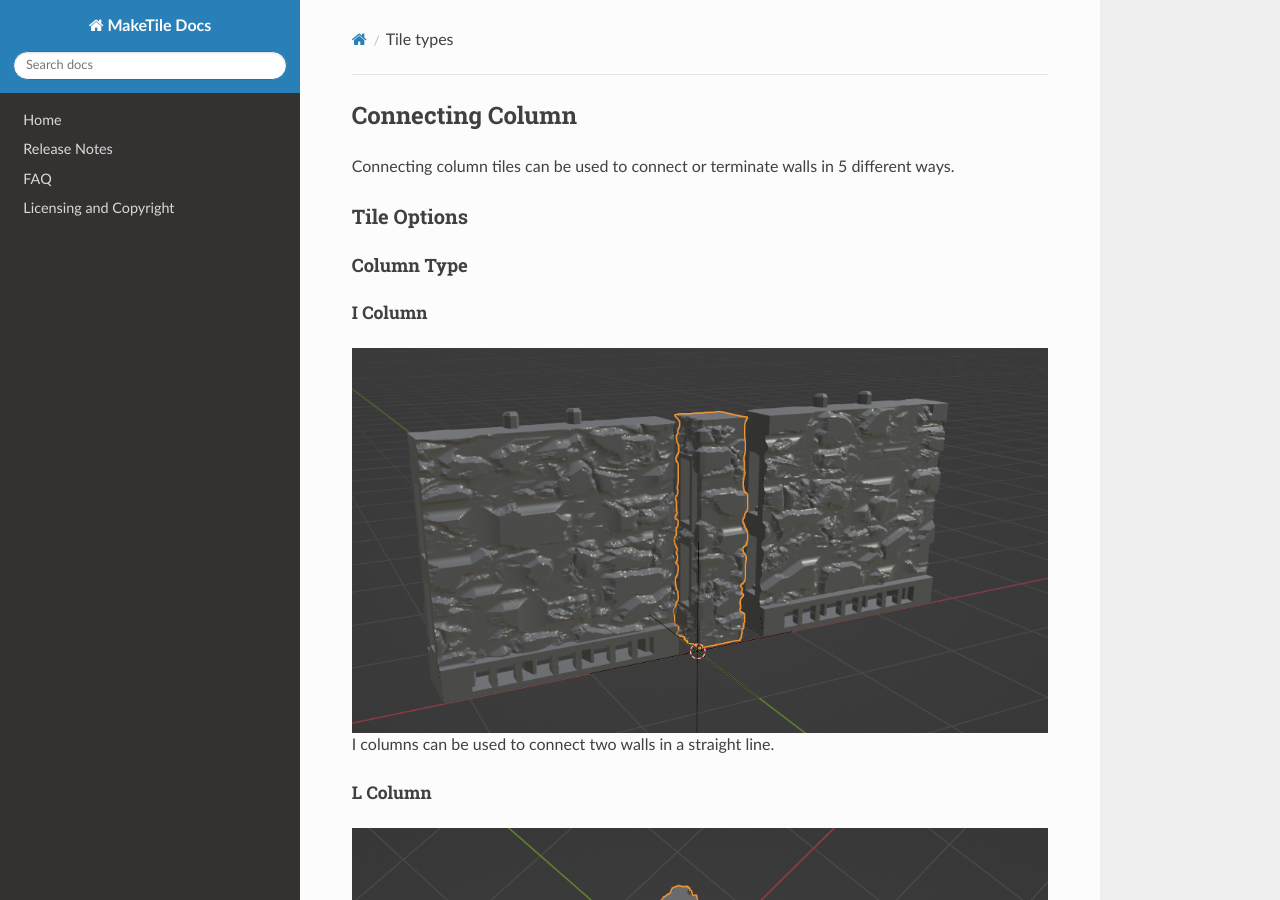
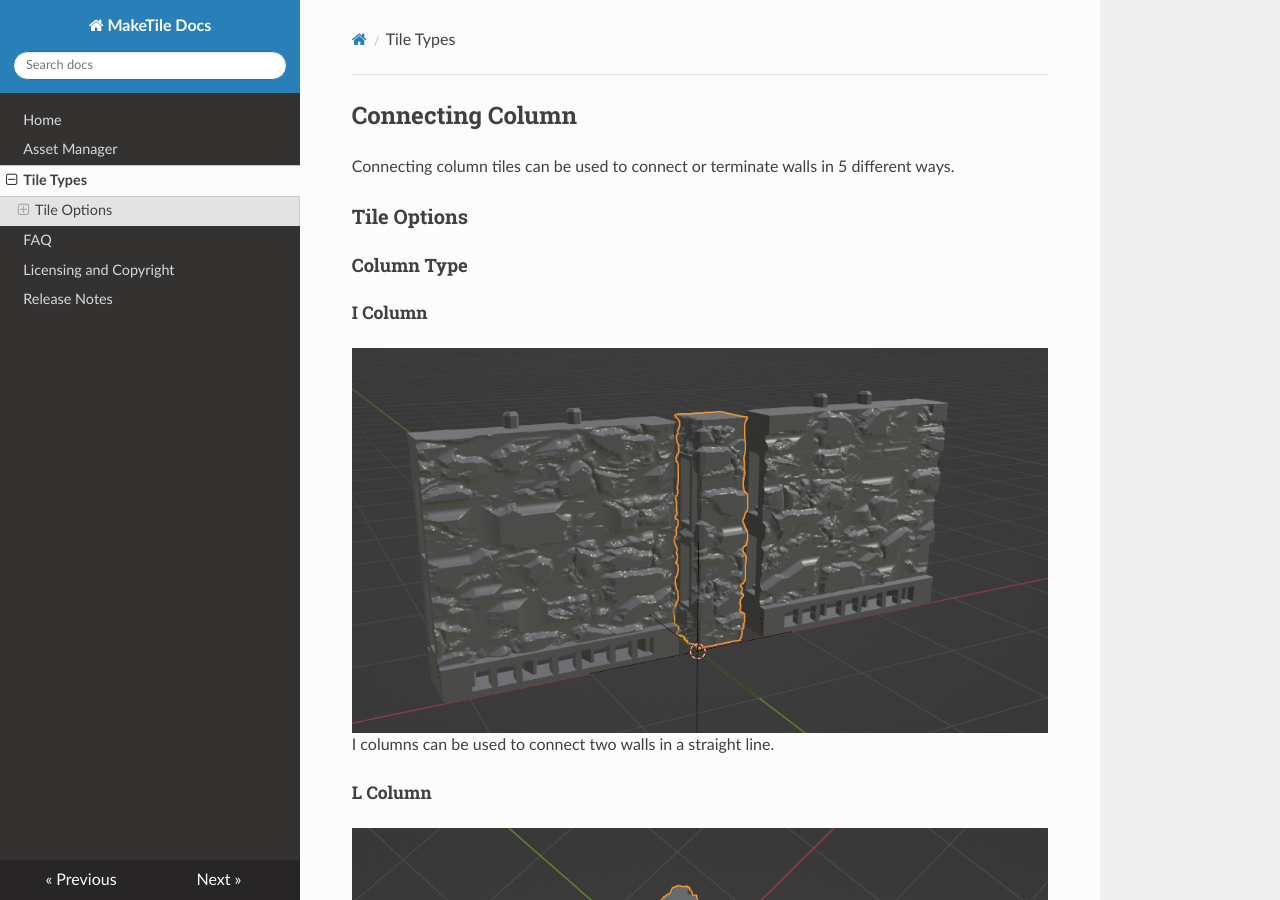
Before and after one commit to richeyrose/make-tile, an MkDocs documentation site: the page built from docs/tile_types.md, in a window 1280 px wide and 900 px high. Built offline with MkDocs 1.6.1, drawn with Linux system fonts in a browser that asks for light colours; nearby versions of some CDN libraries.

Commit message:
Updated docs

```diff
--- a/mkdocs.yml
+++ b/mkdocs.yml
@@ -1,7 +1,10 @@
 site_name: MakeTile Docs
 nav:
   - Home: index.md
-  - Release Notes: release_notes.md
+  - Asset Manager: asset_manager.md
+  - Tile Types: tile_types.md
   - FAQ: faq.md
   - Licensing and Copyright: licensing.md
+  - Release Notes: release_notes.md
+
 theme: readthedocs
```
